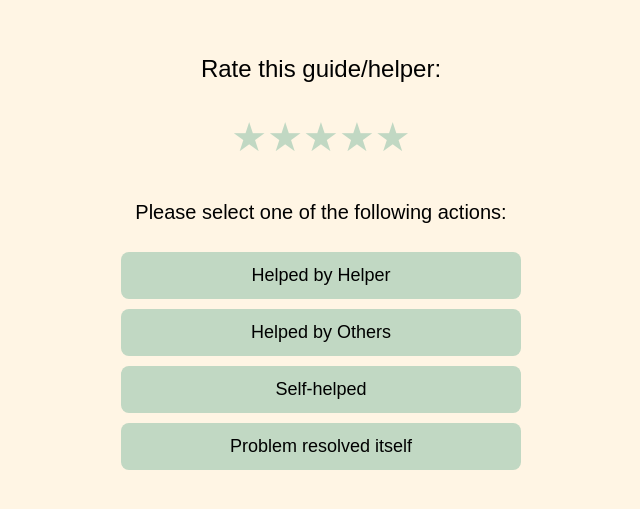
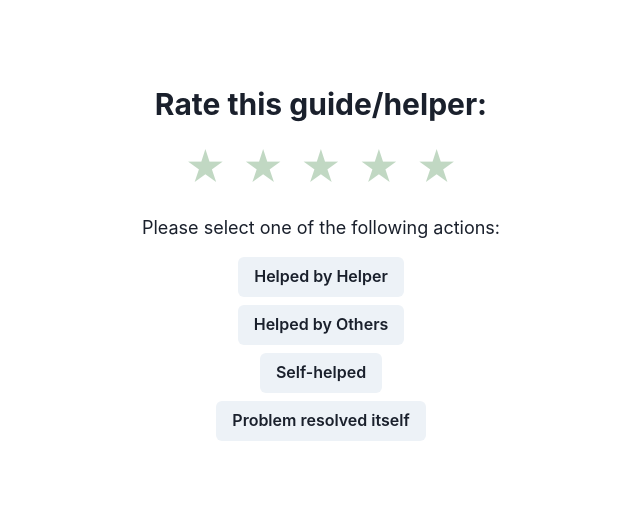
Before and after one commit to Anthony-Huang-03/HelloWorldRepo, a React (Create React App) app in the folder client/: page /RateAfterHelp in a window 1280 px wide. Shown: the part 137-646 px from the top of the page, without its empty margins (319-959 px from the left). Built offline with nearby package versions, Linux system fonts and the light colour scheme.

Commit message:
Update RateAfterHelp.js
made RateAfterHelp use default chakra ui components

```diff
--- a/client/src/pages/RateAfterHelp.js
+++ b/client/src/pages/RateAfterHelp.js
@@ -1,4 +1,13 @@
 import React, { useState } from "react";
+import {
+    Box,
+    Button,
+    Center,
+    Heading,
+    Text,
+    VStack,
+    HStack,
+} from "@chakra-ui/react";
 
 const RateAfterHelp = () => {
     const [rating, setRating] = useState(0); // State to hold the star rating
@@ -18,26 +27,13 @@ const RateAfterHelp = () => {
     };
 
     return (
-        <div style={{
-            display: "flex",
-            flexDirection: "column",
-            alignItems: "center",
-            justifyContent: "center",
-            height: "100vh",
-            backgroundColor: "#FFF5E4", // Light blue background color
-            color: "#000000", // Black text color
-            fontFamily: "Arial, sans-serif",
-            padding: "20px"
-        }}>
-            <h1 style={{ fontSize: "24px", textAlign: "center", marginBottom: "20px" }}>
+        <Center height="100vh" p={4}>
+            <Box textAlign="center">
+                <Heading size="lg" mb={4}>
                     Rate this guide/helper:
-            </h1>
+                </Heading>
 
-            <div style={{
-                marginBottom: "30px",
-                display: "flex",
-                justifyContent: "center"
-            }}>
+                <HStack spacing={4} mb={4} justify="center">
                     {[...Array(5)].map((_, index) => (
                         <span
                             key={index}
@@ -45,52 +41,34 @@ const RateAfterHelp = () => {
                             style={{
                                 fontSize: "40px",
                                 cursor: isConfirmed ? "default" : "pointer",
-                            color: index < rating ? "#FFD700" : "#C1D8C3" // Gold for selected, light color for unselected
+                                color: index < rating ? "#FFD700" : "#C1D8C3", // Gold for selected, light color for unselected
                             }}
                         >
                             ★
                         </span>
                     ))}
-            </div>
+                </HStack>
 
                 {confirmVisible && !isConfirmed && ( // Show confirm dialog only if not confirmed
-                <div style={{ marginBottom: "20px", textAlign: "center" }}>
-                    <p>Confirm rating?</p>
-                    <button onClick={handleConfirm} style={buttonStyle}>Yes</button>
-                </div>
+                    <Box mb={4}>
+                        <Text>Confirm rating?</Text>
+                        <Button onClick={handleConfirm}>Yes</Button>
+                    </Box>
                 )}
 
-            <h2 style={{ fontSize: "20px", marginBottom: "20px" }}>
+                <Text fontSize="lg" mb={4}>
                     Please select one of the following actions:
-            </h2>
+                </Text>
 
-            <div style={{
-                display: "flex",
-                flexDirection: "column",
-                alignItems: "center",
-                width: "80%",
-                maxWidth: "400px"
-            }}>
-                <button style={buttonStyle} disabled={isConfirmed}>Helped by Helper</button>
-                <button style={buttonStyle} disabled={isConfirmed}>Helped by Others</button>
-                <button style={buttonStyle} disabled={isConfirmed}>Self-helped</button>
-                <button style={buttonStyle} disabled={isConfirmed}>Problem resolved itself</button>
-            </div>
-        </div>
+                <VStack spacing={2}>
+                    <Button>Helped by Helper</Button>
+                    <Button>Helped by Others</Button>
+                    <Button>Self-helped</Button>
+                    <Button>Problem resolved itself</Button>
+                </VStack>
+            </Box>
+        </Center>
     );
 };
 
-// Button style shared across buttons
-const buttonStyle = {
-    backgroundColor: "#C1D8C3",
-    color: "#000000",
-    border: "none",
-    borderRadius: "8px",
-    padding: "10px 20px",
-    margin: "5px 0",
-    cursor: "pointer",
-    fontSize: "18px",
-    width: "100%"
-};
-
 export default RateAfterHelp;
```
Lines whose indentation alone changed are shown as unchanged.
